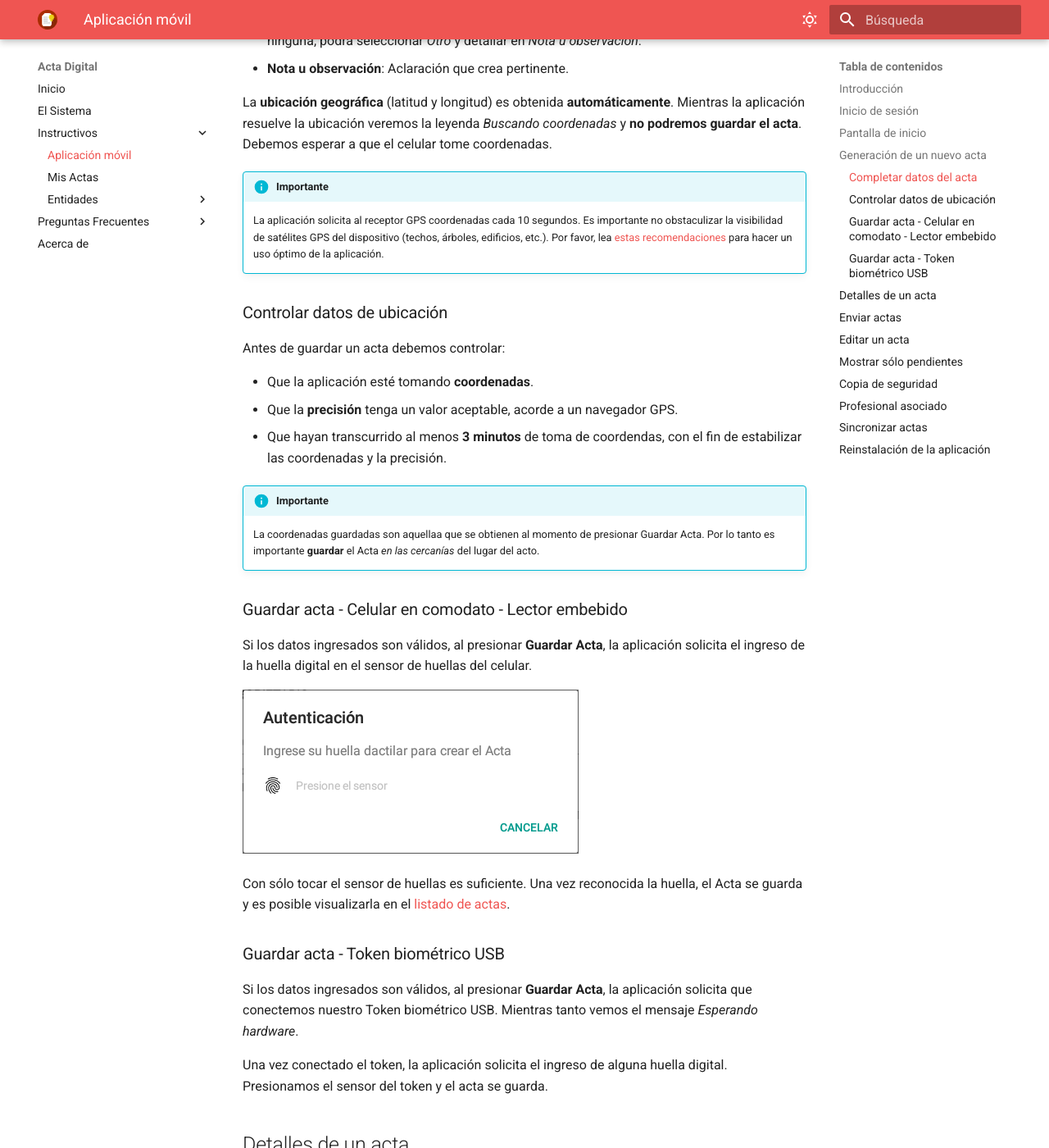
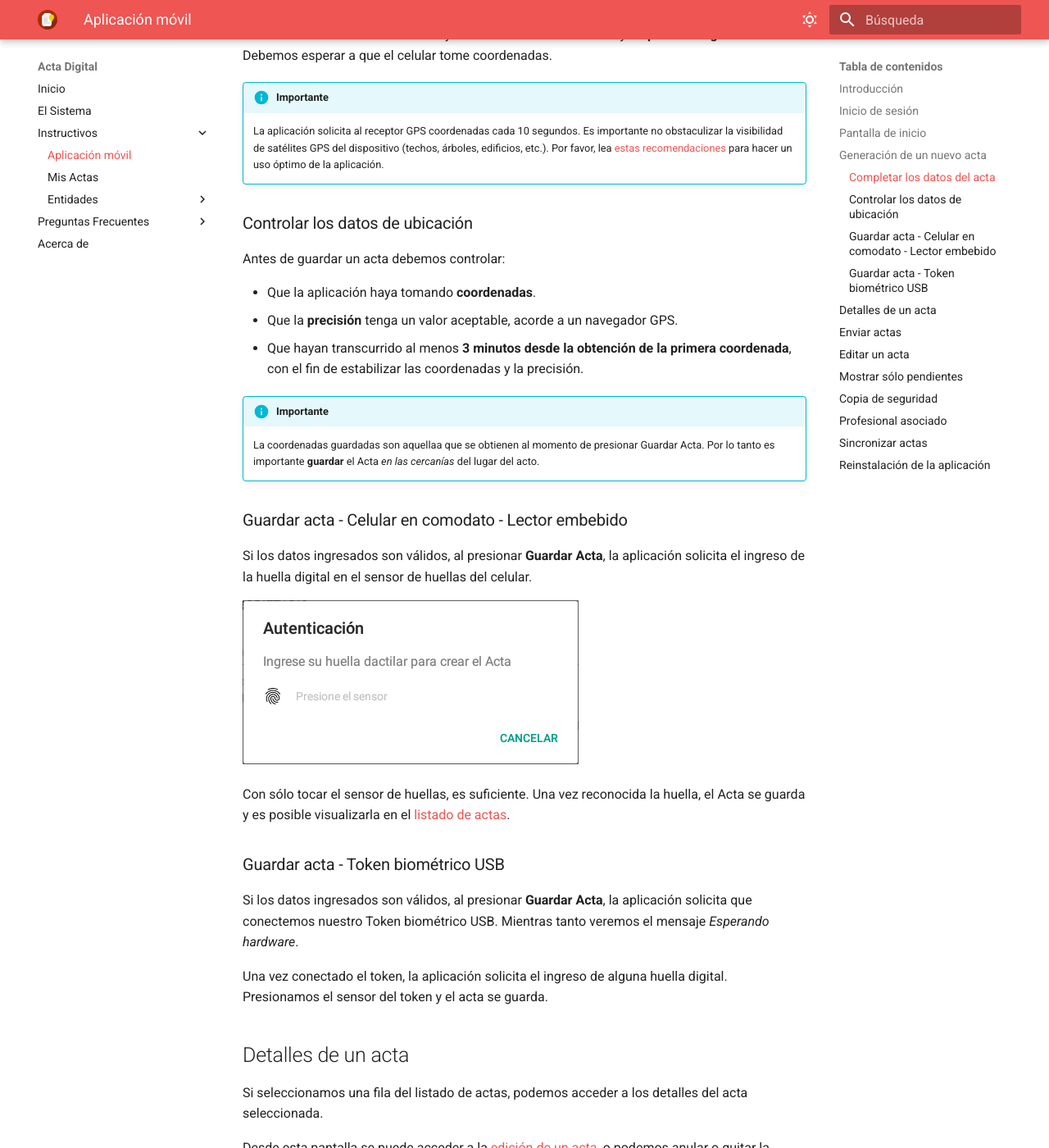
Before and after one commit to actadigital/docs, an MkDocs documentation site: the page built from docs/instructivos/app.md, in a window 1280 px wide and 1400 px high, scrolled down 3178 px. Shown: the whole window at 82% size. Built offline with MkDocs 1.6.1 and Material for MkDocs 9.7.7, drawn with Linux system fonts in a browser that asks for light colours; some of the changed text lies outside the part shown.

Commit message:
Correcciones mejores Aplicación móvil

```diff
--- a/docs/instructivos/app.md
+++ b/docs/instructivos/app.md
@@ -2,11 +2,7 @@
 
 ## Introducción
 
-La aplicación Acta Digital se ejecuta sobre un celular, y es la encargada de generar actas digitales. Los datos más importantes de un acta son:
-
-- Identidad de la persona responsable
-- Ubicación geográfica
-- Fecha y hora
+La aplicación Acta Digital se ejecuta sobre un celular, y es la encargada de generar actas digitales.
 
 Para utilizar la aplicación es necesario acceder con usuario y contraseña, de modo que las acciones son registradas bajo el nombre y responsabilidad de la persona asociada a dicho usuario.
 
@@ -38,11 +34,11 @@
 
 Los pasos a seguir son:
 
-- Completar datos del acta
-- Controlar datos de ubicación
+- Completar los datos del acta
+- Controlar los datos de ubicación
 - Guardar
 
-### Completar datos del acta
+### Completar los datos del acta
 
 - **Partida de Impuesto Inmobiliario** _(obligatorio)_: Número completo de PII. Se ingresan sólo números, la aplicación le da el formato apropiado y calcula el dígito de control. El dígito de control se muestra a la derecha del número de PII y no debe ingresarse. Se recomienda verificar que sea correcto.
 
@@ -56,13 +52,13 @@
 !!! info "Importante"
     La aplicación solicita al receptor GPS coordenadas cada 10 segundos. Es importante no obstaculizar la visibilidad de satélites GPS del dispositivo (techos, árboles, edificios, etc.). Por favor, lea [estas recomendaciones](/preguntas-frecuentes/recomendaciones/) para hacer un uso óptimo de la aplicación.
 
-### Controlar datos de ubicación
+### Controlar los datos de ubicación
 
 Antes de guardar un acta debemos controlar:
 
-- Que la aplicación esté tomando **coordenadas**.
+- Que la aplicación haya tomando **coordenadas**.
 - Que la **precisión** tenga un valor aceptable, acorde a un navegador GPS.
-- Que hayan transcurrido al menos **3 minutos** de toma de coordendas, con el fin de estabilizar las coordenadas y la precisión.
+- Que hayan transcurrido al menos **3 minutos desde la obtención de la primera coordenada**, con el fin de estabilizar las coordenadas y la precisión.
 
 !!! info "Importante"
     La coordenadas guardadas son aquellaa que se obtienen al momento de presionar Guardar Acta. Por lo tanto es importante **guardar** el Acta _en las cercanías_ del lugar del acto.
@@ -73,11 +69,11 @@
 
 ![Solicitud de Huella Dactilar](/img/acta_solicitud-huella.png)
 
-Con sólo tocar el sensor de huellas es suficiente. Una vez reconocida la huella, el Acta se guarda y es posible visualizarla en el [listado de actas](#pantalla-de-inicio).
+Con sólo tocar el sensor de huellas, es suficiente. Una vez reconocida la huella, el Acta se guarda y es posible visualizarla en el [listado de actas](#pantalla-de-inicio).
 
 ### Guardar acta - Token biométrico USB
 
-Si los datos ingresados son válidos, al presionar **Guardar Acta**, la aplicación solicita que conectemos nuestro Token biométrico USB. Mientras tanto vemos el mensaje _Esperando hardware_.
+Si los datos ingresados son válidos, al presionar **Guardar Acta**, la aplicación solicita que conectemos nuestro Token biométrico USB. Mientras tanto veremos el mensaje _Esperando hardware_.
 
 Una vez conectado el token, la aplicación solicita el ingreso de alguna huella digital. Presionamos el sensor del token y el acta se guarda.
 
@@ -85,7 +81,7 @@
 
 Si seleccionamos una fila del listado de actas, podemos acceder a los detalles del acta seleccionada.
 
-Desde esta pantalla se puede acceder a la [edición de un acta](#editar-un-acta), o podemos anular o quitar anulación de las mimas.
+Desde esta pantalla se puede acceder a la [edición de un acta](#editar-un-acta), o podemos anular o quitar la anulación de la misma.
 
 ![Detalle de un Acta](/img/acta_detalle.png)
 
@@ -111,7 +107,7 @@
 
 ## Editar un acta
 
-Pueden editarse aquellas actas en estado **Pendiente**. La fecha y la ubicación geográfica no pueden ser modificadas, ni tampoco la aplicación las modifica.
+Desde la aplicación móvil pueden editarse sólo aquellas actas en estado **Pendiente**. La fecha y la ubicación geográfica no pueden ser modificadas, ni tampoco la aplicación las modifica.
 
 Para guardar los cambios se solicitará ingresar nuevamente la huella digital.
 
@@ -140,9 +136,9 @@
 
 ## Reinstalación de la aplicación
 
-Podemos requerir reinstalar la aplicación en casos de cambio de celular, o fallas en el mismo. Para evitar perder datos debemos realizar los siguientes pasos:
+Podemos requerir reinstalar la aplicación en casos de cambio de celular, o falla del mismo. Para evitar perder datos, debemos realizar los siguientes pasos:
 
-- De ser posible, realizar [copia de seguridad](#copia-de-seguridad) en el celular actualmente en uso.
+- De ser posible, realizar la [copia de seguridad](#copia-de-seguridad) en el celular actualmente en uso.
 - Instalar la aplicación, ya sea en otro celular o nuevamente en el mismo. La podemos encontrar en la tienda oficial.
-- [Iniciar sesión](#inicio-de-sesion)
-- Ingresar en la opción [Sincronizar actas](#sincronizar-actas)
+- [Iniciar sesión](#inicio-de-sesion).
+- Ingresar en la opción [Sincronizar actas](#sincronizar-actas) para descargar nuestras actas al celular.
```
Also changed, not shown: other parts of docs/instructivos/app.md (+9 -9 lines).
